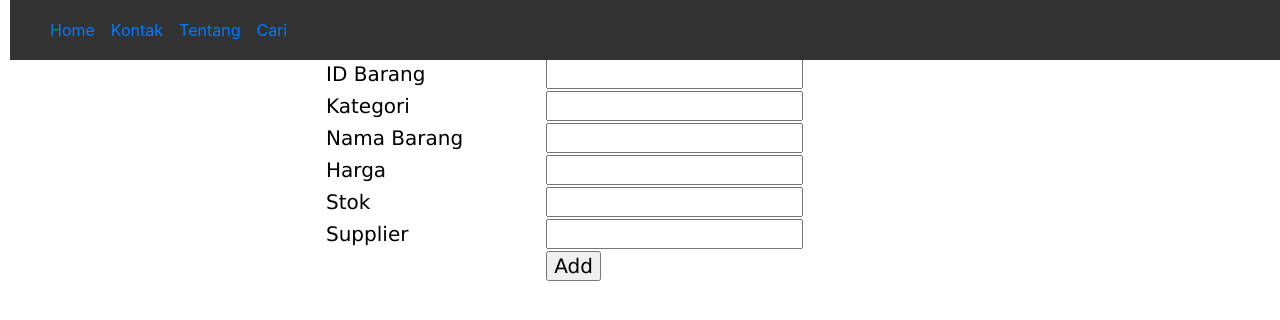
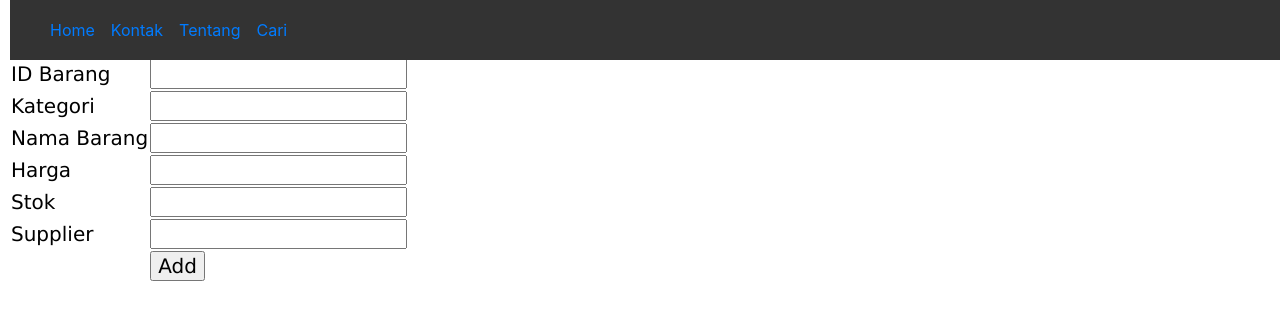
Before and after one commit to joeinus134131/MbahDagang, a PHP site: page /MbahDagang/action/add.php in a window 1280 px wide. Shown: the top 320 px of the page. Run offline with PHP 8.4, Linux system fonts and the light colour scheme; some libraries are stand-ins or nearby versions.

Commit message:
update style.css

```diff
--- a/action/style.css
+++ b/action/style.css
@@ -23,10 +23,13 @@ div {
 }
 table {
     border: #353535;
-    margin: auto;
     font-family: "Lucida Sans Unicode", "Lucida Grande", "Segoe Ui";
     font-size: 20px;
+    width: auto;
   }
+thead {
+  width: 80%;
+}
 
 h1 {
     margin: 25px auto 0;
```
